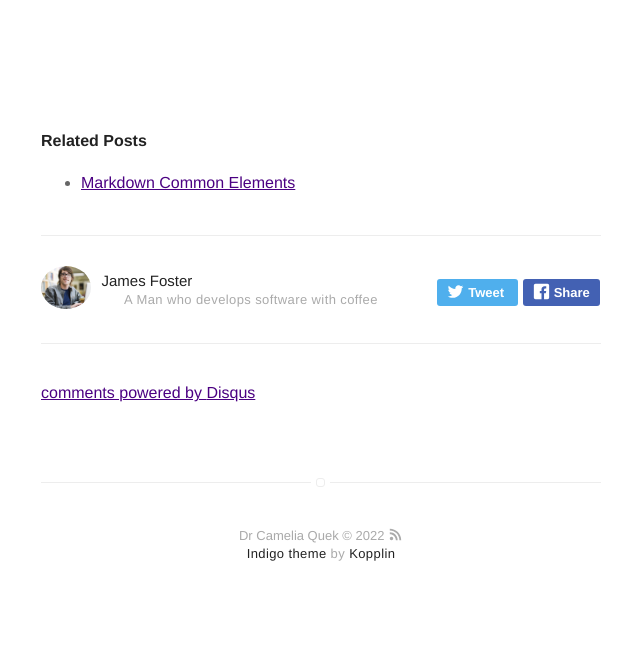
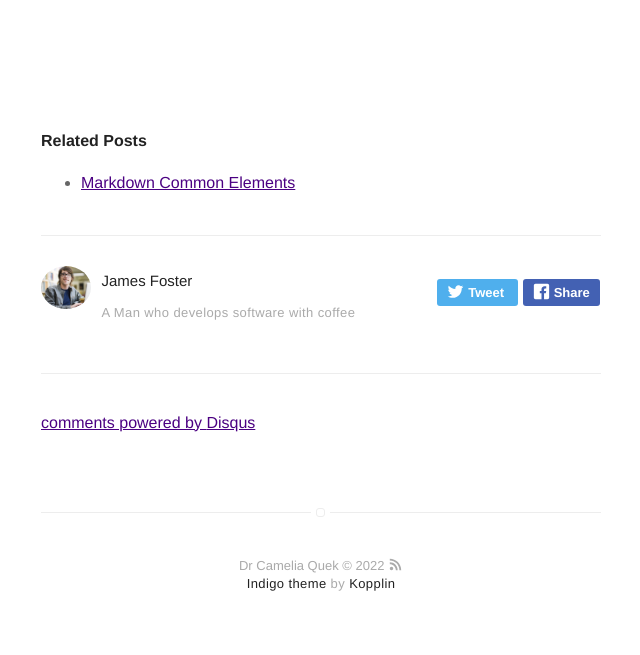
Before and after one commit to cameliaquek/cameliaquek.github.io, a Jekyll site: the page built from _posts/2015-02-24-markdown-extra-components.markdown, in a window 1280 px wide. Shown: the part 5601-6256 px from the top of the page, without its empty margins (319-959 px from the left). Built offline with Jekyll 4.4.1, drawn with Linux system fonts in a browser that asks for light colours; comment, search, counter and statistics services are not loaded; before the commit the page ends 6227 px from its top, so only the background shows below that.

Commit message:
Update author.sass

```diff
--- a/_sass/components/author.sass
+++ b/_sass/components/author.sass
@@ -33,9 +33,9 @@
         font-weight: 300
         color: $gama
         font-size: 1.3rem
-        text-align: center
+        text-align: left
         line-height: 1.5
-        margin: 0
+        margin: 2
 
         @media #{$mobile}
             width: 100%
```
